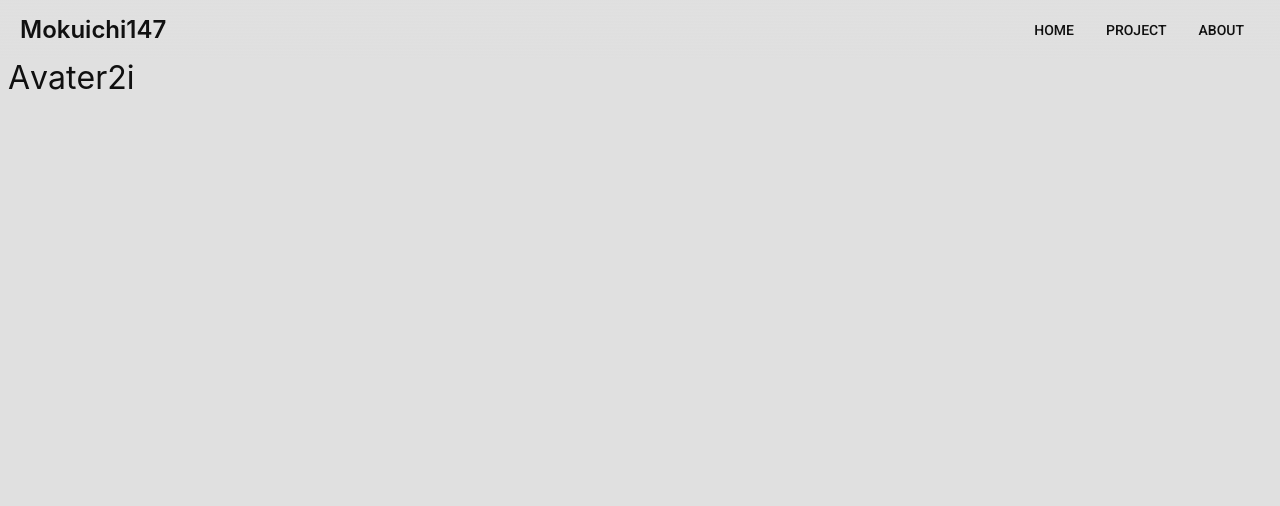
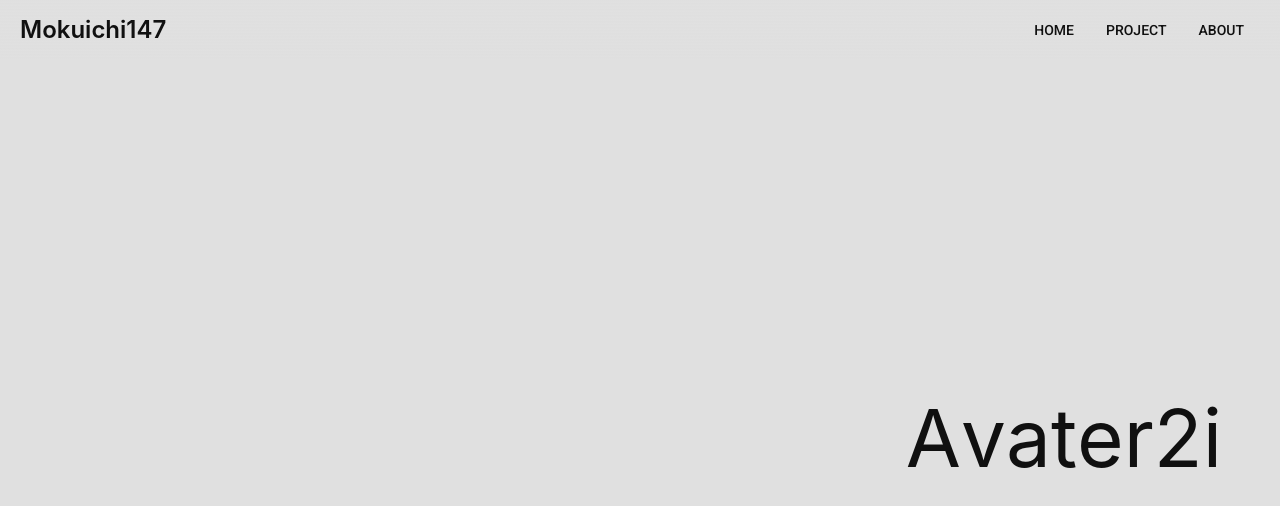
Before and after one commit to Mokuichi147/Mokuichi147-Pages, an Angular app: page /Project in a window 1280 px wide. Shown: the top 506 px of the page. Built offline with nearby package versions, Linux system fonts and the light colour scheme.

Commit message:
[update] レスポンシブデザインに対応

```diff
--- a/src/app/project/project.component.html
+++ b/src/app/project/project.component.html
@@ -1,3 +1,5 @@
-<span *ngFor="let tex of project_names[select_index]; index as i" [ngStyle]="{'animation-delay': i*50+'ms'}" id="title">
-  {{tex}}
-</span>
+<div class="inline-pos">
+  <span *ngFor="let tex of project_names[select_index]; index as i" [ngStyle]="{'animation-delay': i*50+'ms'}" id="title">
+    {{tex}}
+  </span>
+</div>
--- a/src/app/project/project.component.styl
+++ b/src/app/project/project.component.styl
@@ -1,11 +1,22 @@
+.inline-pos
+  text-align center
+  transform translateY(10vh)
+  @media screen and (min-width 700px) and (min-height 500px)
+    text-align right
+    padding 0 50px 0 0
+    transform translateY(45vh)
+
+
 #title
   display inline-block
   opacity 0
-  font-size 2rem
+  font-size 3rem
   animation-name title_show
   animation-timing-function ease
   animation-duration 1s
   animation-fill-mode forwards
+  @media screen and (min-width 700px) and (min-height 500px)
+    font-size 5rem
 
 @keyframes title_show
   0%
```
